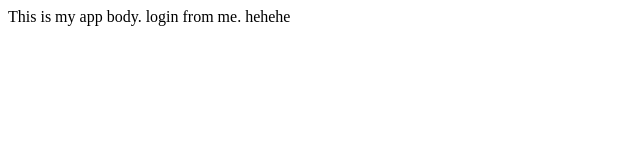
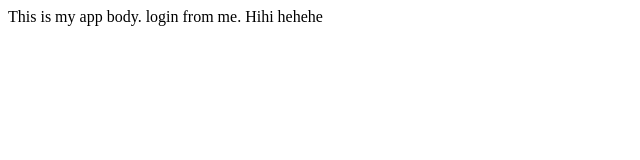
Before and after one commit to Viviantps/testcode, a plain HTML site: page index.html in a window 1280 px wide. Shown: the full height of the page, 0-640 px from the left. Drawn offline with Linux system fonts and the light colour scheme.

Commit message:
Update index.html

```diff
--- a/index.html
+++ b/index.html
@@ -5,6 +5,7 @@
   <body>
     This is my app body.
     login from me.
+    Hihi
     hehehe
     </body>
   </body>
```
